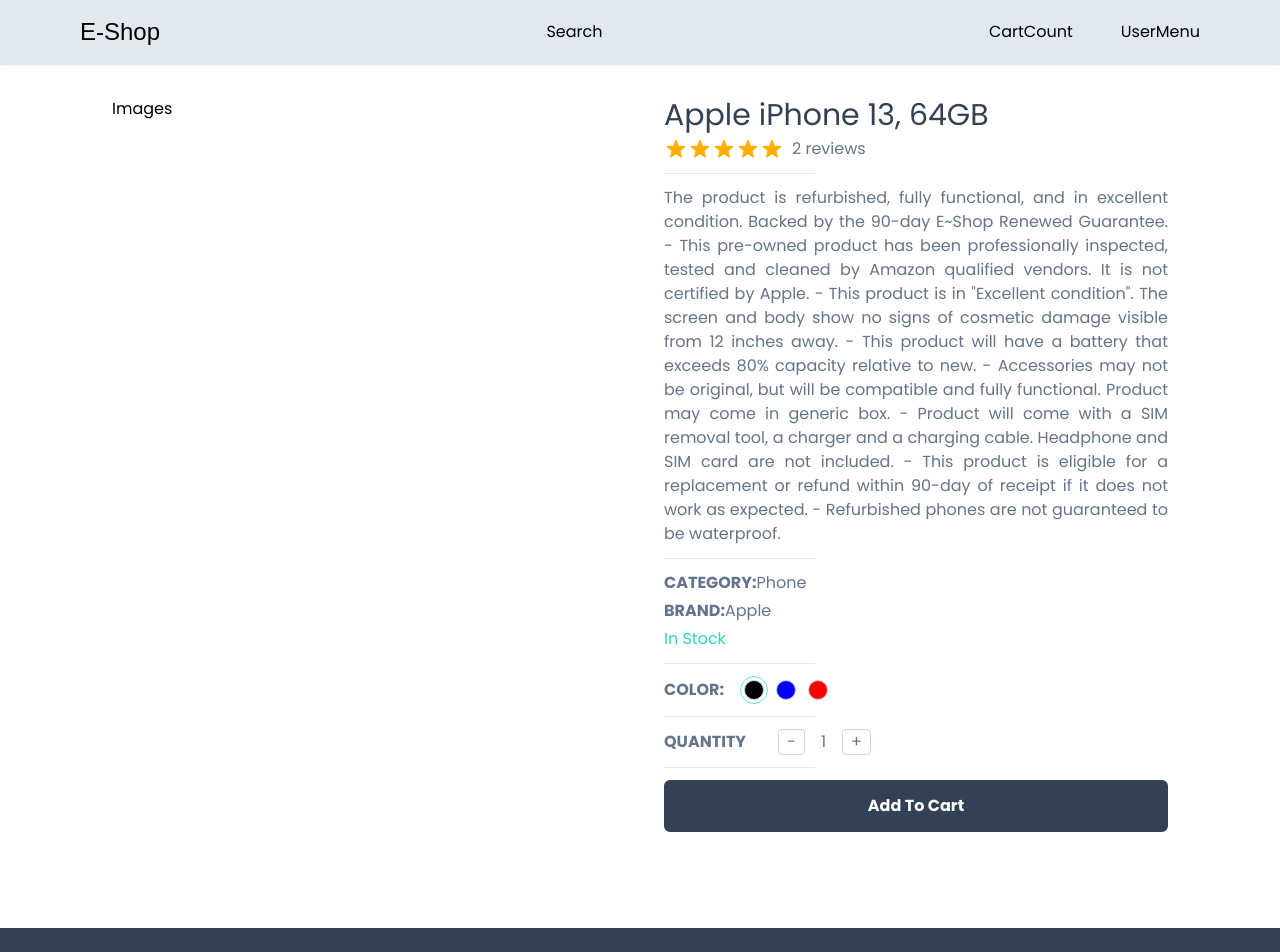
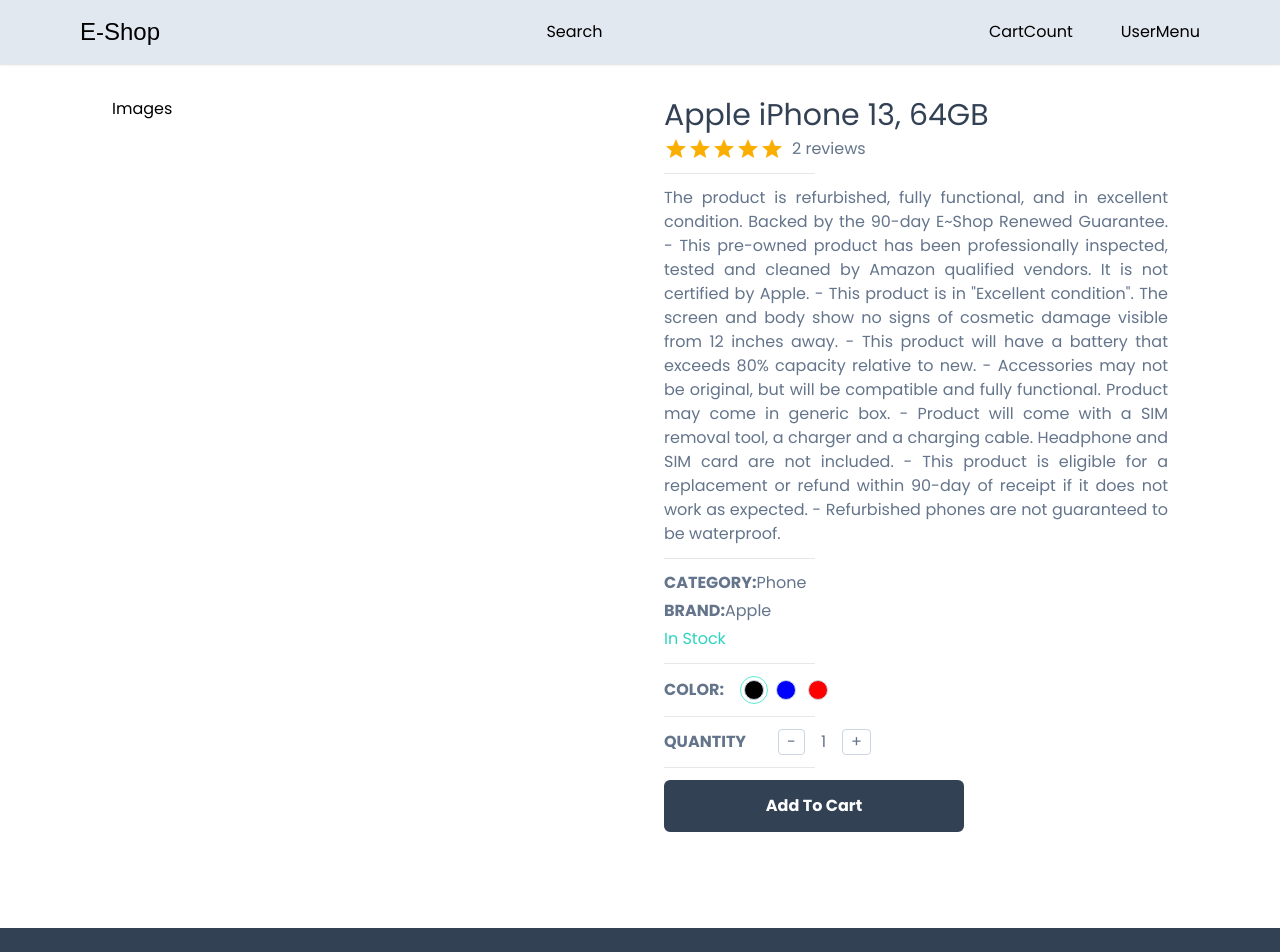
Before and after one commit to razace50/e-shop, a Next.js app: page /product/1 in a window 1280 px wide. Shown: the top 952 px of the page. Built offline with nearby package versions, Linux system fonts and the light colour scheme; a web font is replaced by a local one.

Commit message:
some styles

```diff
--- a/app/product/[productId]/ProductDetails.tsx
+++ b/app/product/[productId]/ProductDetails.tsx
@@ -111,7 +111,7 @@
             handleQtyDecrease={handleQtyDecrease}
             />
             <Horizontal/>
-            <div>
+            <div className="max-w-[300px]">
                 <Button
                 label="Add To Cart" onclick={() =>{}}
                 />
```
